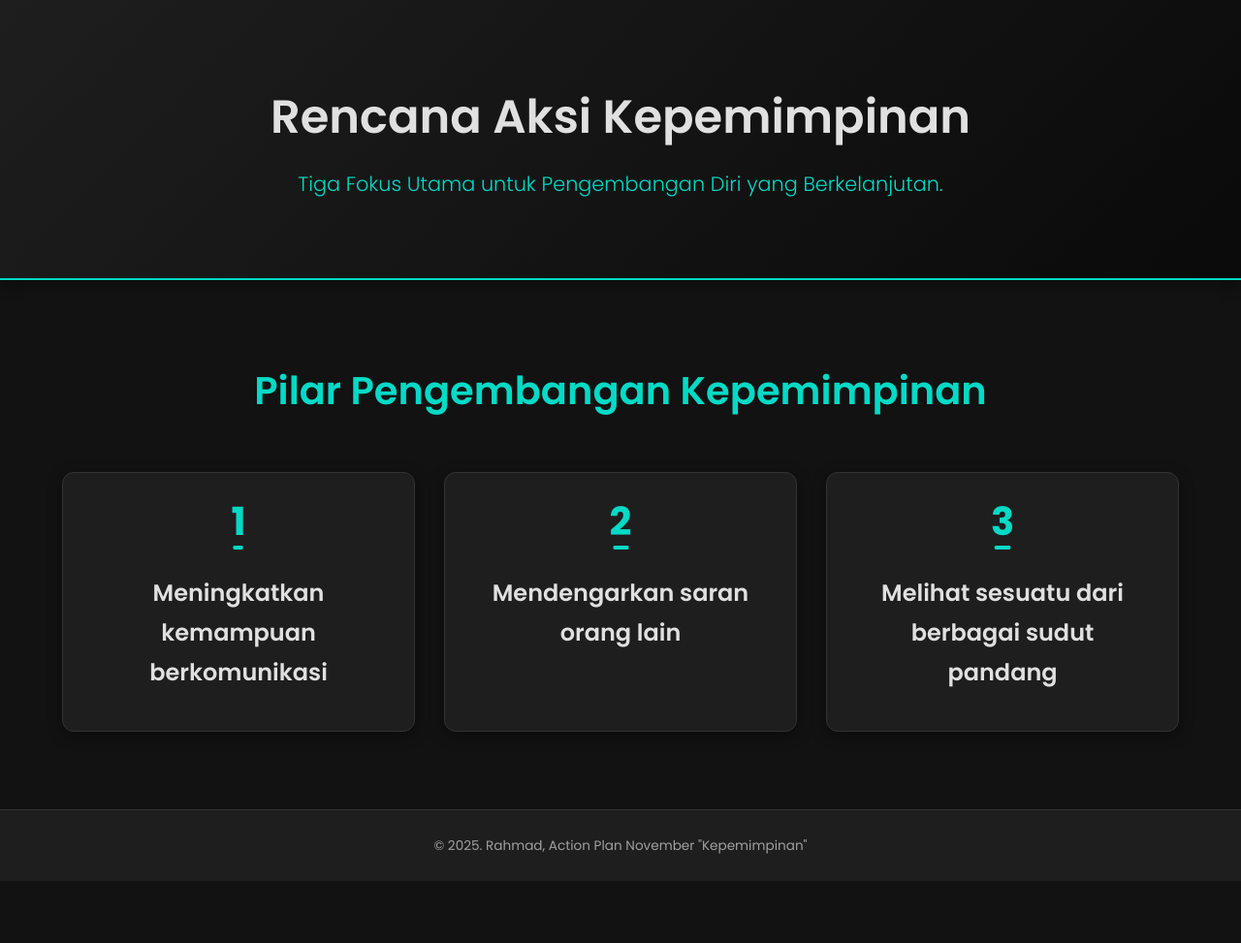
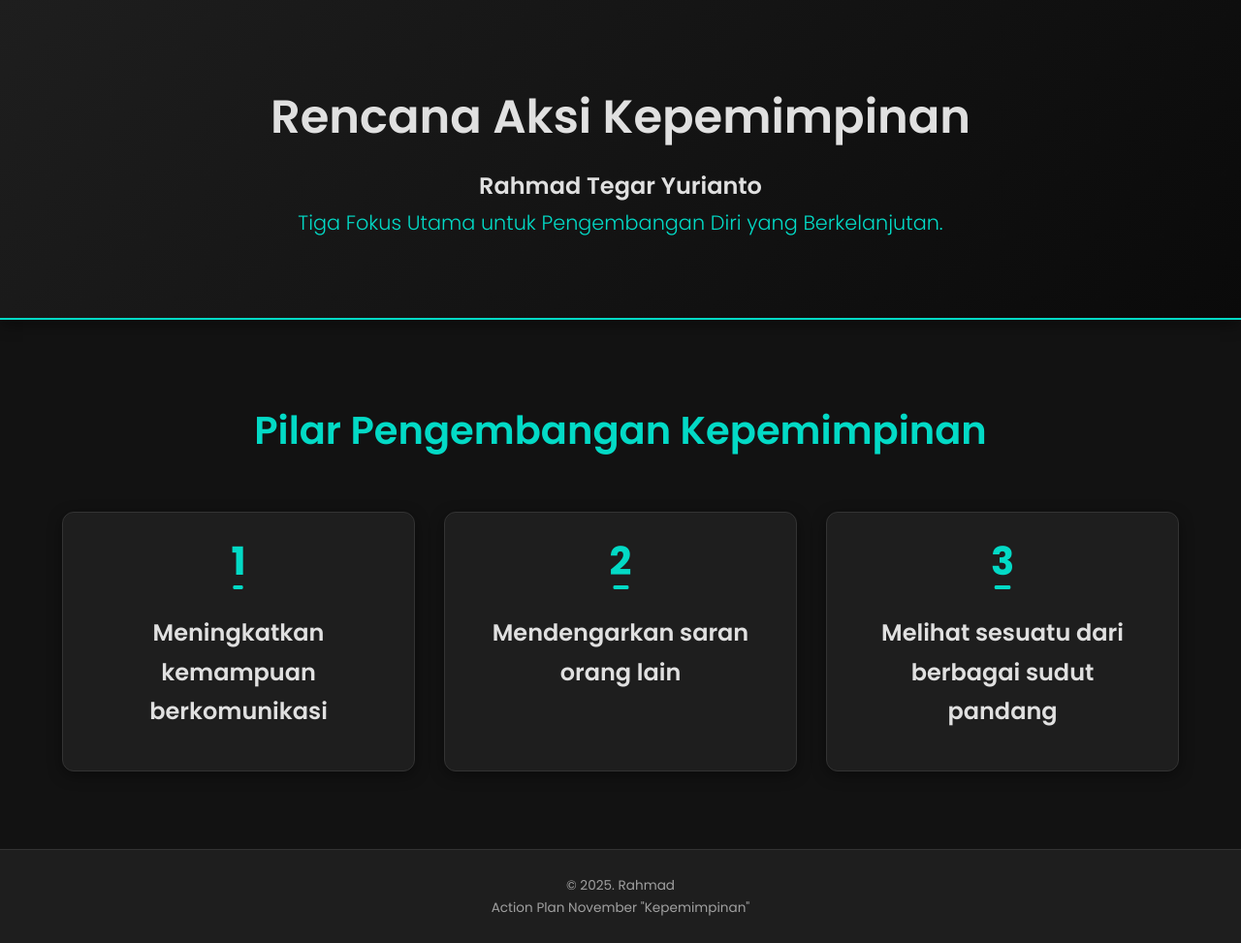
Before and after one commit to Mblakting/Action-Plan-Kepemimpinan, a plain HTML site: page index.html in a window 1280 px wide. Shown: the whole page at 97% size. Before the commit the page ends 909 px from the top, so only its background shows below. Drawn offline with Linux system fonts and the light colour scheme.

Commit message:
Update index.html with author name and footer
Added author name to the header and updated footer content.

```diff
--- a/index.html
+++ b/index.html
@@ -11,6 +11,7 @@
     <header class="hero">
         <div class="container">
             <h1>Rencana Aksi Kepemimpinan</h1>
+            <h2>Rahmad Tegar Yurianto</h2>
             <p class="tagline">Tiga Fokus Utama untuk Pengembangan Diri yang Berkelanjutan.</p>
         </div>
     </header>
@@ -39,7 +40,7 @@
 
     <footer>
         <div class="container">
-            <p>&copy; 2025. Rahmad, Action Plan November "Kepemimpinan"</p>
+            <p>&copy; 2025. Rahmad<br>Action Plan November "Kepemimpinan"</p>
         </div>
     </footer>
 </body>
```
